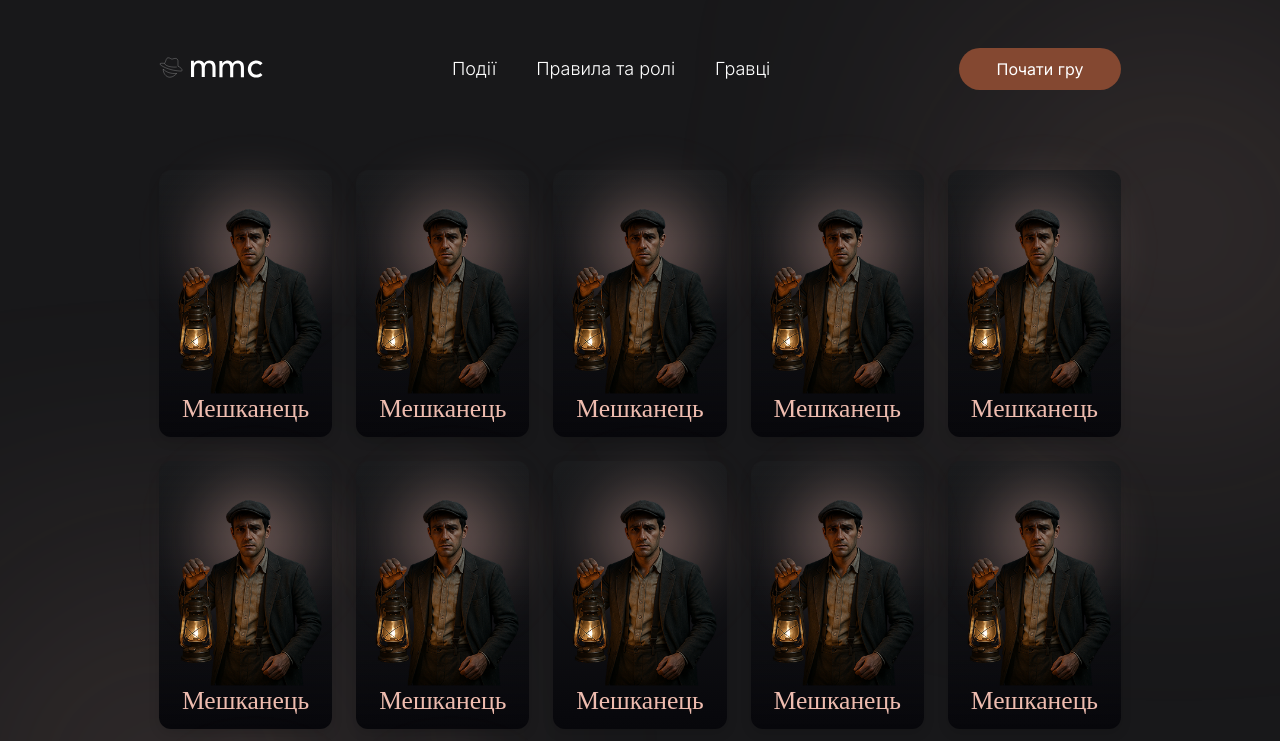
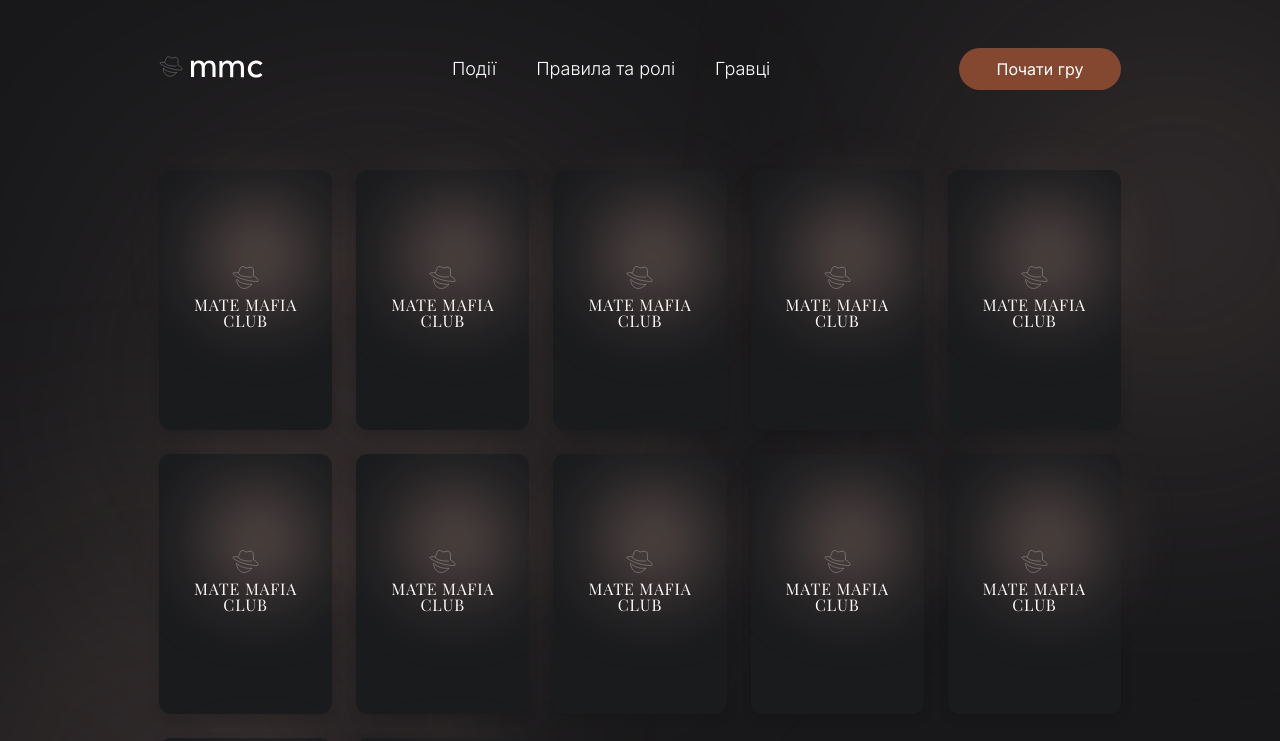
Before and after one commit to Yuliia-Fil/Mate-Mafia-Club, a React (Vite) app in the folder client/: page /Mate-Mafia-Club/game in a window 1280 px wide. Shown: the top 741 px of the page. Built offline with nearby package versions, Linux system fonts and the light colour scheme.

Commit message:
add gamePage animation, fixed bugs

```diff
--- a/client/src/components/GamePage.tsx
+++ b/client/src/components/GamePage.tsx
@@ -1,5 +1,5 @@
 import { Box } from "@mui/material";
-import { RoleCard } from "./RoleCard";
+import { RoleCardFlip } from "./RoleCardFlip";
 
 export const GamePage = () => {
   return (
@@ -11,8 +11,8 @@ export const GamePage = () => {
         marginTop: "80px",
       }}
     >
-      {[1, 2, 3, 4, 5, 6, 7, 8, 9, 10, 11, 12].map((_, index) => (
-        <RoleCard key={index} />
+      {[1, 2, 3, 4, 5, 6, 7, 8, 9, 10, 11, 12].map((el) => (
+        <RoleCardFlip key={el} />
       ))}
     </Box>
   );
--- /dev/null
+++ b/client/src/components/RoleCardBack.tsx
@@ -0,0 +1,66 @@
+import { Box, Typography } from "@mui/material";
+import Logo from "../assets/logo.svg";
+
+export const RoleCardBack = () => {
+  return (
+    <Box
+      sx={{
+        width: "100%",
+        maxWidth: "292px",
+        minWidth: "164px",
+        aspectRatio: 2 / 3,
+        bgcolor: "#1A1B1D",
+        boxShadow: "0px 4px 12px #0000001F",
+        borderRadius: "12px",
+        position: "relative",
+        display: "flex",
+        flexDirection: "column",
+        alignItems: "center",
+        justifyContent: "center",
+      }}
+    >
+      <Box
+        sx={{
+          position: "absolute",
+          top: "15%",
+          left: "30%",
+          width: "55%",
+          aspectRatio: 1,
+          bgcolor: "#EEBCAF66",
+          borderRadius: "100%",
+          filter: "blur(40px)",
+          zIndex: 1,
+        }}
+      ></Box>
+      <Box
+        sx={{
+          display: "flex",
+          flexDirection: "column",
+          gap: "8px",
+          alignItems: "center",
+        }}
+      >
+        <img
+          src={Logo}
+          alt="logo"
+          style={{
+            zIndex: 2,
+            position: "relative",
+            width: "32%",
+            height: "34%",
+          }}
+        />
+        <Typography
+          textAlign="center"
+          textTransform="uppercase"
+          variant="h2"
+          fontSize="clamp(16px, 10%, 20px)"
+          letterSpacing={"0.05em"}
+        >
+          Mate Mafia <br />
+          Club
+        </Typography>
+      </Box>
+    </Box>
+  );
+};
--- /dev/null
+++ b/client/src/components/RoleCardFlip.tsx
@@ -0,0 +1,54 @@
+import { useState } from "react";
+import { RoleCardBack } from "./RoleCardBack";
+import { RoleCardFront } from "./RoleCardFront";
+
+export const RoleCardFlip = () => {
+  const [flipped, setFlipped] = useState(false);
+  return (
+    <div
+      style={{
+        perspective: "1000px",
+        cursor: !flipped ? "pointer" : "default",
+      }}
+      onClick={() => {
+        if (!flipped) {
+          setFlipped(true);
+        }
+      }}
+    >
+      <div
+        style={{
+          width: "100%",
+          height: "100%",
+          position: "relative",
+          transformStyle: "preserve-3d",
+          transition: "transform 0.6s",
+          transform: flipped ? "rotateY(180deg)" : "rotateY(0deg)",
+        }}
+      >
+        <div
+          style={{
+            width: "100%",
+            height: "100%",
+            backfaceVisibility: "hidden",
+          }}
+        >
+          <RoleCardBack />
+        </div>
+        <div
+          style={{
+            width: "100%",
+            height: "100%",
+            position: "absolute",
+            top: 0,
+            left: 0,
+            backfaceVisibility: "hidden",
+            transform: "rotateY(180deg)",
+          }}
+        >
+          <RoleCardFront />
+        </div>
+      </div>
+    </div>
+  );
+};
--- a/client/src/components/RoleCard.tsx
+++ b/client/src/components/RoleCardFront.tsx
@@ -6,9 +6,9 @@ import {
   Typography,
   type TooltipProps,
 } from "@mui/material";
-import { paths, testRole } from "../constants";
+import { testRole } from "../constants";
 import styled from "@emotion/styled";
-import { useLocation } from "react-router-dom";
+import { useEffect, useRef, useState } from "react";
 
 const CustomTooltip = styled(({ className, ...props }: TooltipProps) => (
   <Tooltip {...props} classes={{ popper: className }} />
@@ -20,14 +20,30 @@ const CustomTooltip = styled(({ className, ...props }: TooltipProps) => (
   },
 });
 
-export const RoleCard = () => {
-  const path = useLocation().pathname;
-  const showDescription = path === paths.RULES;
+export const RoleCardFront = ({
+  activeIndex,
+  index,
+}: {
+  index: number;
+  activeIndex?: number;
+}) => {
+  const cardRef = useRef<HTMLDivElement>(null);
+  const [offsetX, setOffsetX] = useState(0);
+  const [offsetY, setOffsetY] = useState(0);
+  const showDescription = activeIndex === index;
+
+  useEffect(() => {
+    if (cardRef.current) {
+      const width = cardRef.current.offsetWidth;
+      setOffsetX(width * 0.5);
+      const height = cardRef.current.offsetHeight;
+      setOffsetY(height * -0.35);
+    }
+  }, []);
 
   const cardContent = (
     <Box
       sx={{
-        cursor: "pointer",
         width: "100%",
         maxWidth: "292px",
         minWidth: "164px",
@@ -86,17 +102,21 @@ export const RoleCard = () => {
           sx={{
             p: "24px",
             borderRadius: "12px",
+            borderBottomLeftRadius: 0,
             border: "2px solid #62626280",
             background: "linear-gradient(20deg, #292929 10%, #8484840D 100%)",
             boxShadow: "0px 4px 12px #00000040",
             color: "text.secondary",
             height: "144px",
             display: "flex",
+            textAlign: "center",
+            alignItems: "center",
           }}
         >
           <Typography variant="body1">{testRole.description}</Typography>
         </Box>
       }
+      followCursor
       slots={{
         transition: Fade,
       }}
@@ -108,15 +128,13 @@ export const RoleCard = () => {
           modifiers: [
             {
               name: "offset",
-              options: {
-                offset: [150, -150], // зміщення тултіпу від картки
-              },
+              options: { offset: [offsetX, offsetY] },
             },
           ],
         },
       }}
     >
-      {cardContent}
+      <div ref={cardRef}>{cardContent}</div>
     </CustomTooltip>
   ) : (
     cardContent
--- a/client/src/components/RolesSlider/RolesSlider.tsx
+++ b/client/src/components/RolesSlider/RolesSlider.tsx
@@ -5,9 +5,11 @@ import "swiper/css/pagination";
 import "swiper/css/navigation";
 import "swiper/css/effect-cards";
 import "./RolesSlider.css";
-import { RoleCard } from "../RoleCard";
+import { RoleCardFront } from "../RoleCardFront";
+import { useState } from "react";
 
 export const RolesSlider = () => {
+  const [activeIndex, setActiveIndex] = useState(3);
   return (
     <Swiper
       effect={"cards"}
@@ -15,6 +17,7 @@ export const RolesSlider = () => {
       grabCursor={true}
       centeredSlides={true}
       initialSlide={3}
+      onSlideChange={(swiper) => setActiveIndex(swiper.activeIndex)}
       speed={1000}
       slidesPerView="auto"
       cardsEffect={{
@@ -28,9 +31,9 @@ export const RolesSlider = () => {
       }}
       spaceBetween={-150}
     >
-      {[1, 2, 3, 4, 5, 6, 7].map((idx) => (
+      {[1, 2, 3, 4, 5, 6, 7].map((idx, index) => (
         <SwiperSlide key={idx} style={{ width: "292px" }}>
-          <RoleCard />
+          <RoleCardFront index={index} activeIndex={activeIndex} />
         </SwiperSlide>
       ))}
     </Swiper>
--- a/client/src/theme.ts
+++ b/client/src/theme.ts
@@ -46,7 +46,7 @@ export const theme = createTheme({
       letterSpacing: "0%",
     },
 
-    body1: { fontWeight: 400, fontSize: "20px", lineHeight: 1 },
+    body1: { fontWeight: 400, fontSize: "20px", lineHeight: 1.2 },
     body2: { fontWeight: 300, fontSize: "24px", lineHeight: 1 },
 
     button: {
```
